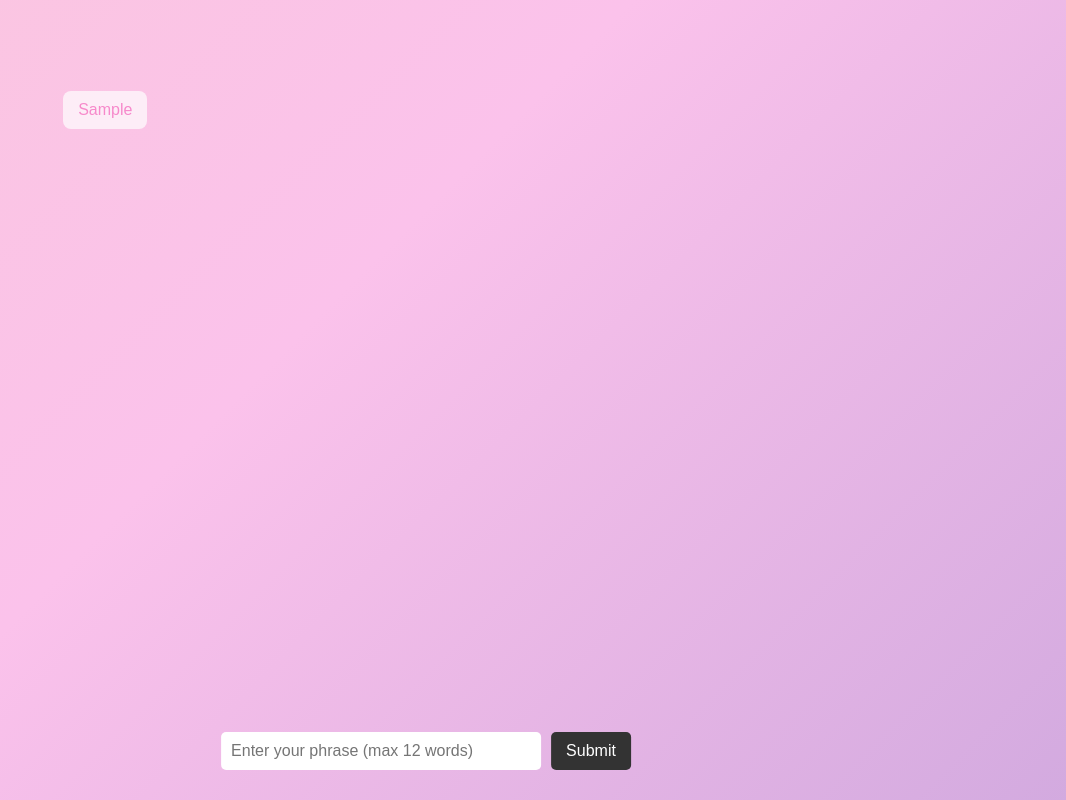
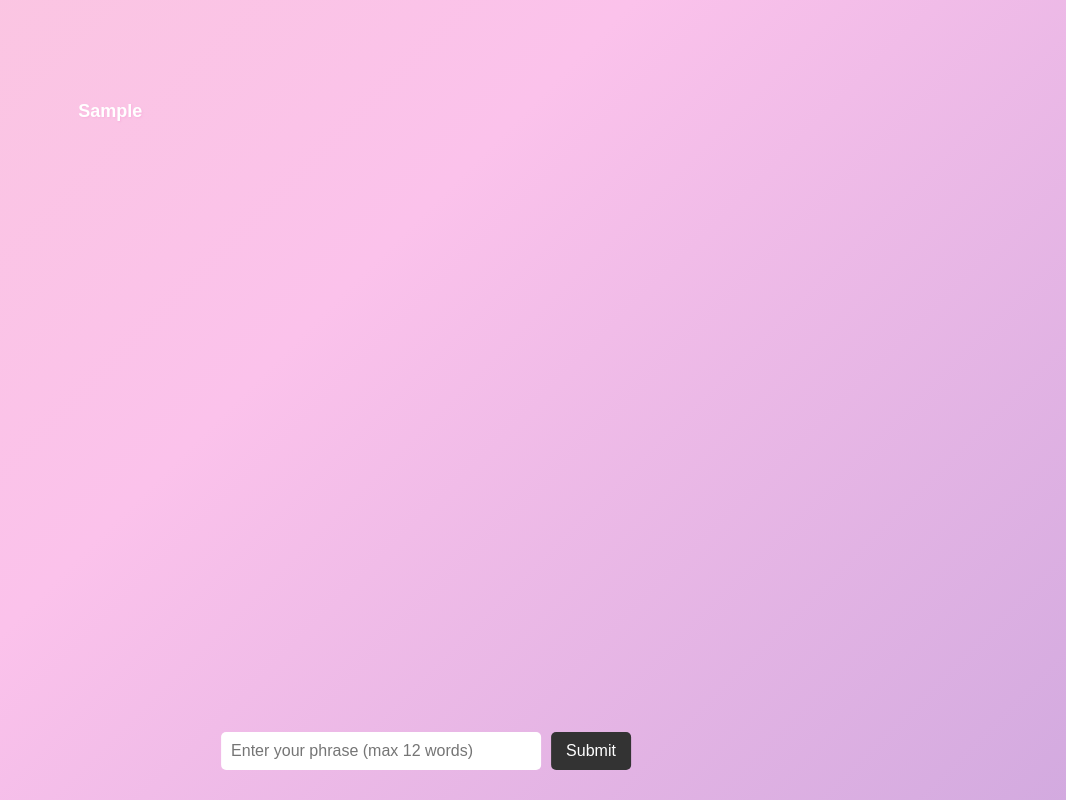
Before and after one commit to wrrrh/conflicted-site, a plain HTML site: page index.html in a window 1280 px wide. Both pictures are taken after typing "Sample" into the empty fields and a click on the button "Submit". Shown: the whole page, without its empty margins (214-1280 px from the left). Drawn offline with Linux system fonts and the light colour scheme.

Commit message:
Update style.css

```diff
--- a/style.css
+++ b/style.css
@@ -32,18 +32,22 @@ body, html {
 
 .phrase {
   position: absolute;
-  background: rgba(255, 255, 255, 0.7);
+  color: white;
+  font-weight: 600;
   padding: 10px 15px;
-  border-radius: 8px;
-  font-size: 16px;
+  font-size: 18px;
   mix-blend-mode: overlay;
-  cursor: pointer;
   pointer-events: auto;
-  transition: transform 0.3s ease;
+  transition: transform 0.3s ease, font-size 0.3s ease;
+  text-shadow: 1px 1px 2px rgba(0, 0, 0, 0.3);
+  background: none;
+  border-radius: 0;
+  border: none;
 }
 
-.phrase:hover {
-  transform: scale(1.1);
+.phrase:hover,
+.phrase.clicked {
+  transform: scale(1.5);
 }
 
 #phrase-form {
```
